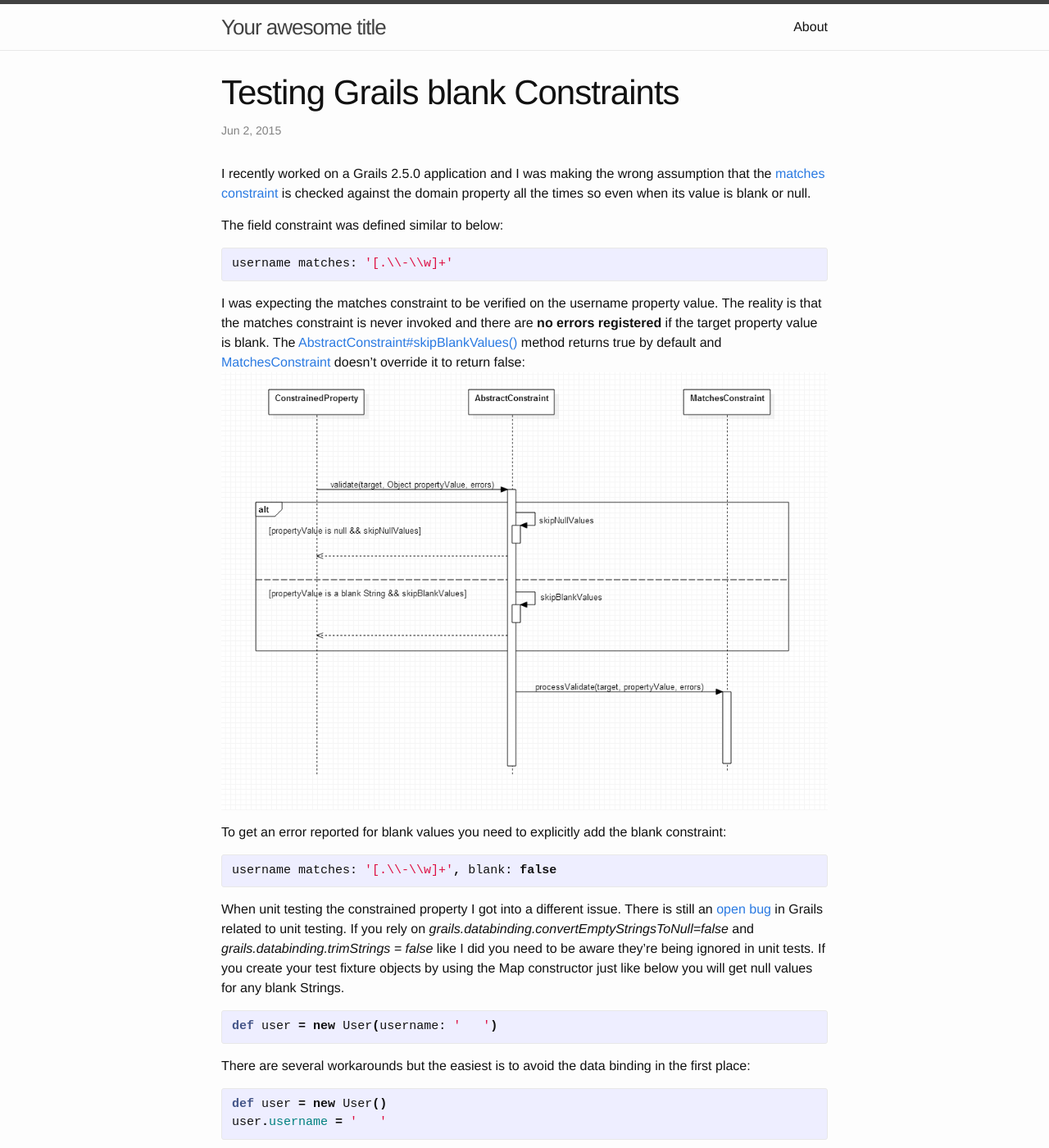
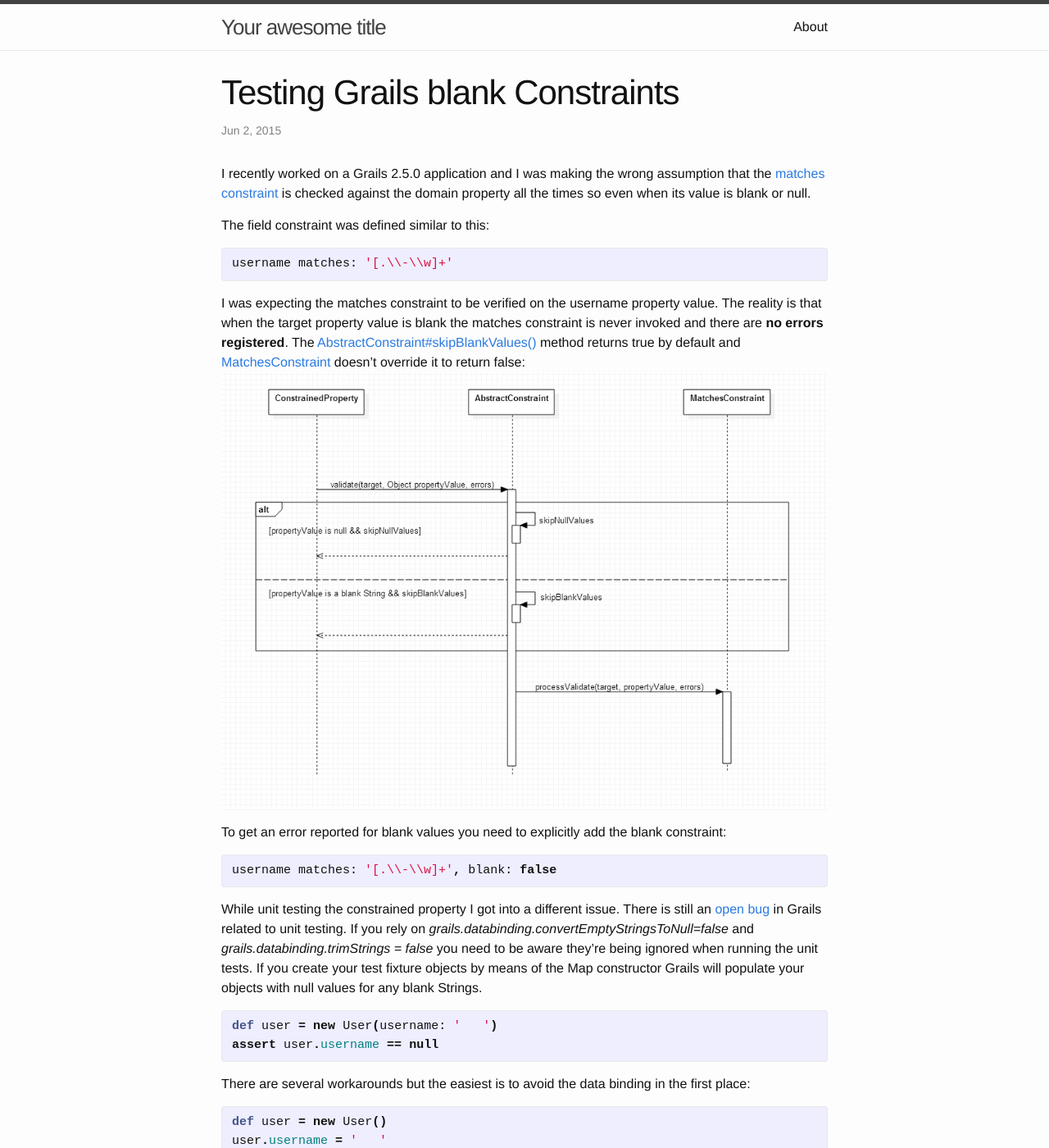
Before and after one commit to limotow/siebica.github.io, a Jekyll site: the page built from _posts/2015-06-05-testing-grails-blank-constraints.markdown, in a window 1280 px wide and 1400 px high. Shown: the whole window at 82% size. Built offline with Jekyll 4.4.1, drawn with Linux system fonts in a browser that asks for light colours; some of the changed text lies outside the part shown.

Commit message:
Update 2015-06-05-testing-grails-blank-constraints.markdown

```diff
--- a/_posts/2015-06-05-testing-grails-blank-constraints.markdown
+++ b/_posts/2015-06-05-testing-grails-blank-constraints.markdown
@@ -6,12 +6,12 @@ categories: grails
 ---
 I recently worked on a Grails 2.5.0 application and I was making the wrong assumption that the [matches constraint](https://grails.github.io/grails-doc/2.5.x/ref/Constraints/matches.html) is checked against the domain property all the times so even when its value is blank or null.
 
-The field constraint was defined similar to below:
+The field constraint was defined similar to this:
 {% highlight groovy %}
 username matches: '[.\\-\\w]+'
 {% endhighlight %}
 
-I was expecting the matches constraint to be verified on the username property value. The reality is that the matches constraint is never invoked and there are __no errors registered__ if the target property value is blank. The [AbstractConstraint#skipBlankValues()](http://grepcode.com/file/repo1.maven.org/maven2/org.grails/grails-validation/2.5.0/org/codehaus/groovy/grails/validation/AbstractConstraint.java#AbstractConstraint.skipBlankValues%28%29) method returns true by default and [MatchesConstraint](http://grepcode.com/file/repo1.maven.org/maven2/org.grails/grails-validation/2.5.0/org/codehaus/groovy/grails/validation/MatchesConstraint.java#MatchesConstraint) doesn't override it to return false:
+I was expecting the matches constraint to be verified on the username property value. The reality is that when the target property value is blank the matches constraint is never invoked and there are __no errors registered__. The [AbstractConstraint#skipBlankValues()](http://grepcode.com/file/repo1.maven.org/maven2/org.grails/grails-validation/2.5.0/org/codehaus/groovy/grails/validation/AbstractConstraint.java#AbstractConstraint.skipBlankValues%28%29) method returns true by default and [MatchesConstraint](http://grepcode.com/file/repo1.maven.org/maven2/org.grails/grails-validation/2.5.0/org/codehaus/groovy/grails/validation/MatchesConstraint.java#MatchesConstraint) doesn't override it to return false:
 ![Constrained property validation]({{ site.url }}/assets/images/grails-constrained-property-validation.png)
 
 To get an error reported for blank values you need to explicitly add the blank constraint:
@@ -19,13 +19,15 @@ To get an error reported for blank values you need to explicitly add the blank c
 username matches: '[.\\-\\w]+', blank: false
 {% endhighlight %}
 
-When unit testing the constrained property I got into a different issue. There is still an [open bug](https://jira.grails.org/browse/GRAILS-11136) in Grails related to unit testing. If you rely on _grails.databinding.convertEmptyStringsToNull=false_ and _grails.databinding.trimStrings = false_ like I did you need to be aware they're being ignored in unit tests. If you create your test fixture objects by using the Map constructor just like below you will get null values for any blank Strings.
+While unit testing the constrained property I got into a different issue. There is still an [open bug](https://jira.grails.org/browse/GRAILS-11136) in Grails related to unit testing. If you rely on _grails.databinding.convertEmptyStringsToNull=false_ and _grails.databinding.trimStrings = false_ you need to be aware they're being ignored when running the unit tests. If you create your test fixture objects by means of the Map constructor Grails will populate your objects with null values for any blank Strings.
 {% highlight groovy %}
 def user = new User(username: '   ')
+assert user.username == null
 {% endhighlight %}
 
 There are several workarounds but the easiest is to avoid the data binding in the first place:
 {% highlight groovy %}
 def user = new User()
 user.username = '   '
+assert user.username == '   '
 {% endhighlight %}
```
